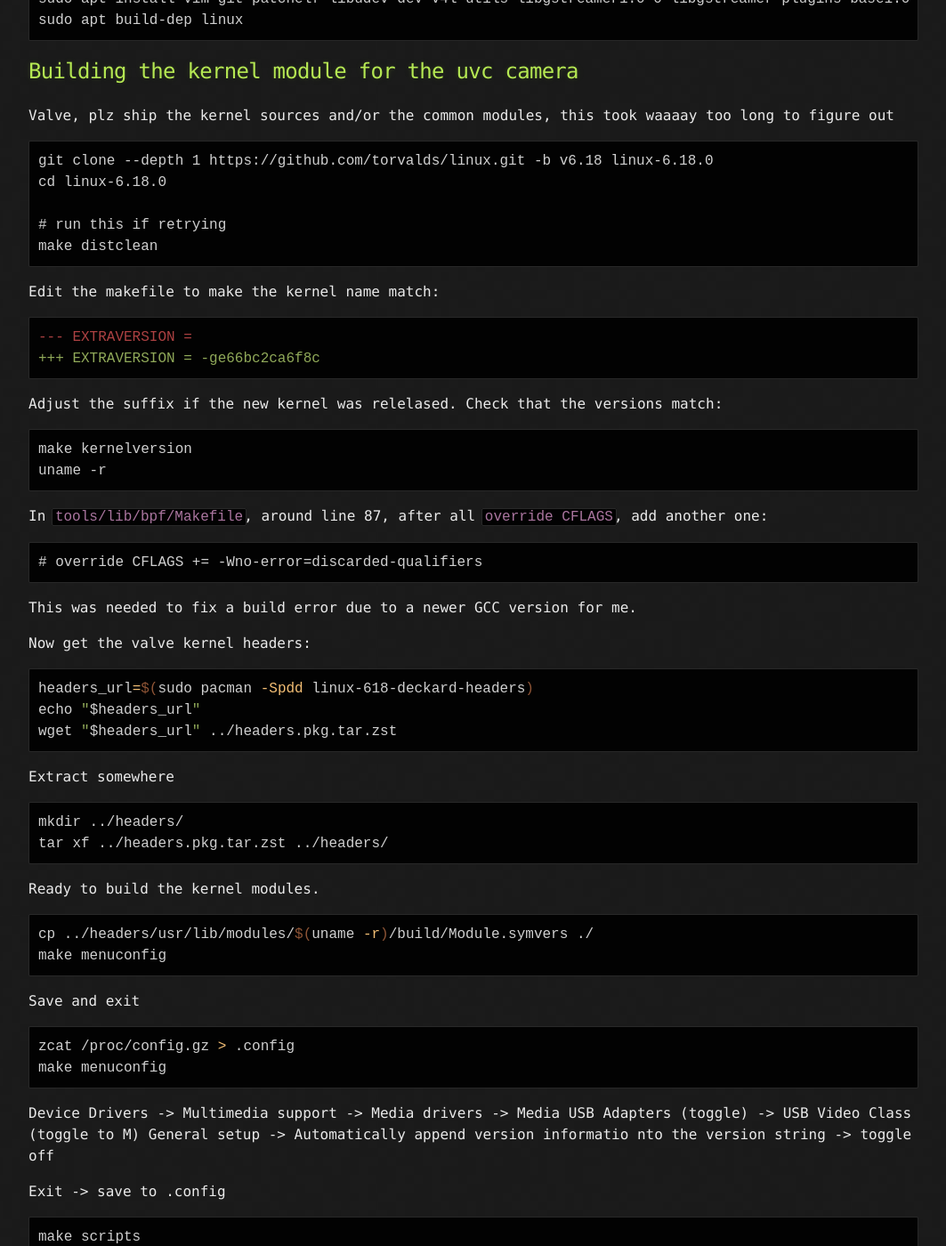
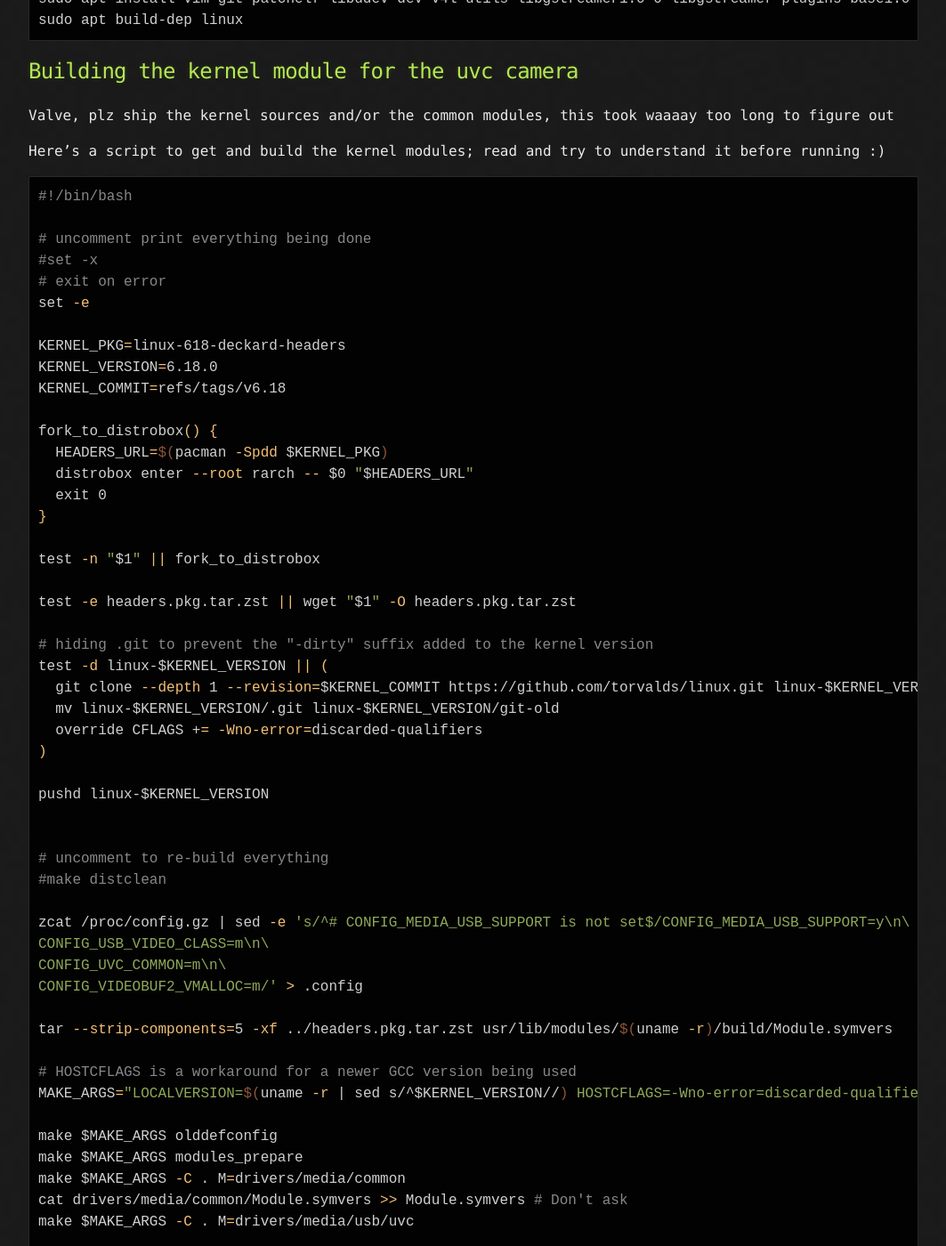
Before and after one commit to elastosaur/elastosaur.github.io, a Jekyll site: the page built from docs/_posts/2026-10-03-steam_frame_face_tracking.md, in a window 1280 px wide and 1400 px high, scrolled down 3759 px. Shown: the whole window at 89% size, without its empty margins (108-1171 px from the left). Built offline with Jekyll 4.4.1, drawn with Linux system fonts in a browser that asks for light colours; the repository's description, which GitHub fills in, is left out; some of the changed text lies outside the part shown.

Commit message:
Cleaner kernel module build and install

````diff
--- a/docs/_posts/2026-10-03-steam_frame_face_tracking.md
+++ b/docs/_posts/2026-10-03-steam_frame_face_tracking.md
@@ -91,84 +91,106 @@ sudo apt build-dep linux
 ## Building the kernel module for the uvc camera
 Valve, plz ship the kernel sources and/or the common modules, this took waaaay too long to figure out
 
-```
-git clone --depth 1 https://github.com/torvalds/linux.git -b v6.18 linux-6.18.0
-cd linux-6.18.0
 
-# run this if retrying
-make distclean
+Here's a script to get and build the kernel modules; read and try to understand it before running :)
+
+```bash
+#!/bin/bash
+
+# uncomment print everything being done
+#set -x
+# exit on error
+set -e
+
+KERNEL_PKG=linux-618-deckard-headers
+KERNEL_VERSION=6.18.0
+KERNEL_COMMIT=refs/tags/v6.18
+
+fork_to_distrobox() {
+  HEADERS_URL=$(pacman -Spdd $KERNEL_PKG)
+  distrobox enter --root rarch -- $0 "$HEADERS_URL"
+  exit 0
+}
+
+test -n "$1" || fork_to_distrobox
+
+test -e headers.pkg.tar.zst || wget "$1" -O headers.pkg.tar.zst
+
+# hiding .git to prevent the "-dirty" suffix added to the kernel version
+test -d linux-$KERNEL_VERSION || (
+  git clone --depth 1 --revision=$KERNEL_COMMIT https://github.com/torvalds/linux.git linux-$KERNEL_VERSION
+  mv linux-$KERNEL_VERSION/.git linux-$KERNEL_VERSION/git-old
+  override CFLAGS += -Wno-error=discarded-qualifiers
+)
+
+pushd linux-$KERNEL_VERSION
+
+
+# uncomment to re-build everything
+#make distclean
+
+zcat /proc/config.gz | sed -e 's/^# CONFIG_MEDIA_USB_SUPPORT is not set$/CONFIG_MEDIA_USB_SUPPORT=y\n\
+CONFIG_USB_VIDEO_CLASS=m\n\
+CONFIG_UVC_COMMON=m\n\
+CONFIG_VIDEOBUF2_VMALLOC=m/' > .config
+
+tar --strip-components=5 -xf ../headers.pkg.tar.zst usr/lib/modules/$(uname -r)/build/Module.symvers
+
+# HOSTCFLAGS is a workaround for a newer GCC version being used
+MAKE_ARGS="LOCALVERSION=$(uname -r | sed s/^$KERNEL_VERSION//) HOSTCFLAGS=-Wno-error=discarded-qualifiers"
+
+make $MAKE_ARGS olddefconfig
+make $MAKE_ARGS modules_prepare
+make $MAKE_ARGS -C . M=drivers/media/common
+cat drivers/media/common/Module.symvers >> Module.symvers # Don't ask
+make $MAKE_ARGS -C . M=drivers/media/usb/uvc
+
+
+popd
+
 ```
 
-Edit the makefile to make the kernel name match:
-
-```diff
---- EXTRAVERSION =
-+++ EXTRAVERSION = -ge66bc2ca6f8c
-```
-Adjust the suffix if the new kernel was relelased.
-Check that the versions match:
-```
-make kernelversion
-uname -r
-```
-
-In `tools/lib/bpf/Makefile`, around line 87, after all `override CFLAGS`, add another one:
-```
-# override CFLAGS += -Wno-error=discarded-qualifiers
-```
-This was needed to fix a build error due to a newer GCC version for me.
-
-Now get the valve kernel headers:
-
-```bash
-headers_url=$(sudo pacman -Spdd linux-618-deckard-headers)
-echo "$headers_url"
-wget "$headers_url" ../headers.pkg.tar.zst
-```
-
-Extract somewhere
-
-```bash
-mkdir ../headers/
-tar xf ../headers.pkg.tar.zst ../headers/
-```
-
-Ready to build the kernel modules.
-
-```bash
-cp ../headers/usr/lib/modules/$(uname -r)/build/Module.symvers ./
-make menuconfig
-```
-Save and exit
-```bash
-zcat /proc/config.gz > .config
-make menuconfig
-```
-
-Device Drivers -> Multimedia support -> Media drivers -> Media USB Adapters (toggle) -> USB Video Class (toggle to M)
-General setup -> Automatically append version informatio nto the version string -> toggle off
-
-Exit -> save to .config
-
-```bash
-make scripts
-make prepare
-make modules_prepare
-
-make -C . M=drivers/media/common
-cat drivers/media/common/Module.symvers >> Module.symvers # don't ask
-make -C . M=drivers/media/usb/uvc
-```
+Run the script *outsite* the distrobox.
 
 If everything went well, modules will be compatible. If not, you'll get errors from `insmod` below.
 
 ```bash
-sudo insmod ./drivers/media/common/videobuf2/videobuf2-vmalloc.ko
-sudo insmod ./drivers/media/common/uvc.ko
-sudo insmod ./drivers/media/usb/uvc/uvcvideo.ko
+cd linux-6.18.0/drivers/media
+
+sudo insmod ./common/videobuf2/videobuf2-vmalloc.ko
+sudo insmod ./common/uvc.ko
+sudo insmod ./usb/uvc/uvcvideo.ko
 ```
 
 dmesg will show the camera being found at this point, hopefully. Make sure it's plugged in! :D
+
+If modules work, let's install them, and make them load when the system boots.
+
+```bash
+cd linux-6.18.0/drivers/media
+MOD_DIR=/lib/modules/$(uname -r)/kernel/drivers/media
+
+sudo steamos-readonly disable
+
+sudo mkdir -p $MOD_DIR/common/videobuf2/
+sudo mkdir -p $MOD_DIR/usb/uvc
+
+sudo cp common/videobuf2/videobuf2-vmalloc.ko $MOD_DIR/common/videobuf2/
+sudo cp common/uvc.ko $MOD_DIR/common/
+sudo cp usb/uvc/uvcvideo.ko $MOD_DIR/usb/uvc/
+sudo depmod
+
+# autoload uvcvideo
+echo 'uvcvideo' | sudo tee /etc/modprobe.d/90-uvcvideo.conf
+
+# keep the autoload when the system updates
+echo '/etc/modprobe.d/90-uvcvideo.conf' | sudo tee /etc/atomic-update.conf.d/90-uvcvideo-modprobe.conf
+
+sudo steamos-readonly enable
+
+```
+
+OS update will remove them, but that's ok since we will most likely need to rebuild and reinstall them anyway. Make sure to do this if the OS updates!
 
 
 ## Baballonia
@@ -204,12 +226,6 @@ Make a launch script for baballonia: `~/bin/baballonia`
 # TODO: auto-detect the camera and update the baballonia settings
 # TODO: auto-detect steam streaming host and update the IP in settings?
 
-# Need to reload the modules we've built after reboot, so do it here, why not
-# I haven't found a way to do this persistently in a reliable way yet, not 100% sure what gets erased during OS update
-# using run0 to get a graphical prompt on desktop, but still being able to work in terminal too
-DRIVERS="$HOME/linux-6.18.0/drivers"
-run0 modprobe "$DRIVERS"/media/{common/{videobuf2/videobuf2-vmalloc,uvc},usb/uvc/uvcvideo}.ko
-
 "$HOME/Baballonia/src/Baballonia.Desktop/bin/Release/net10.0/linux-arm64/Baballonia.Desktop"
 ```
 
````
